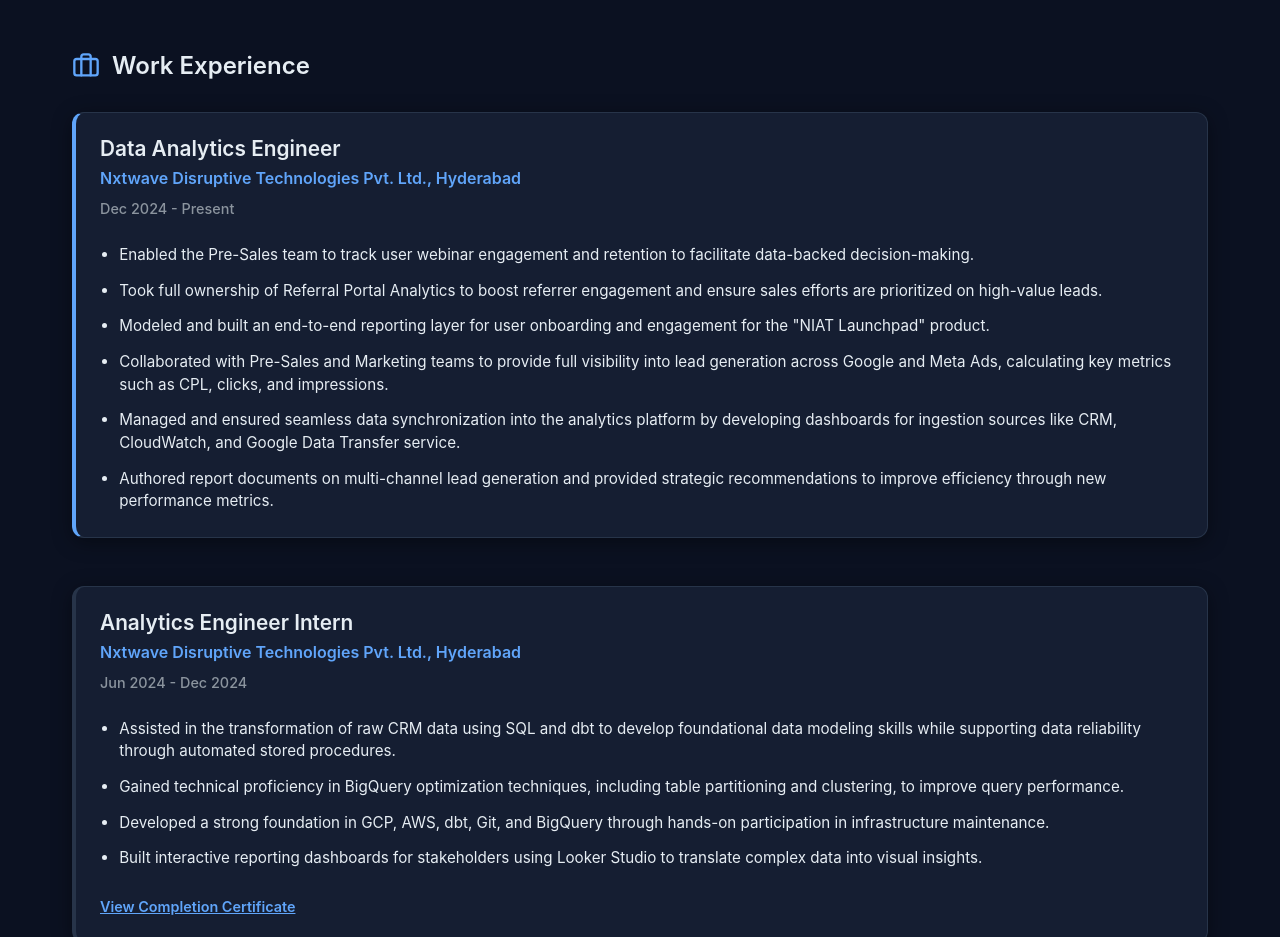
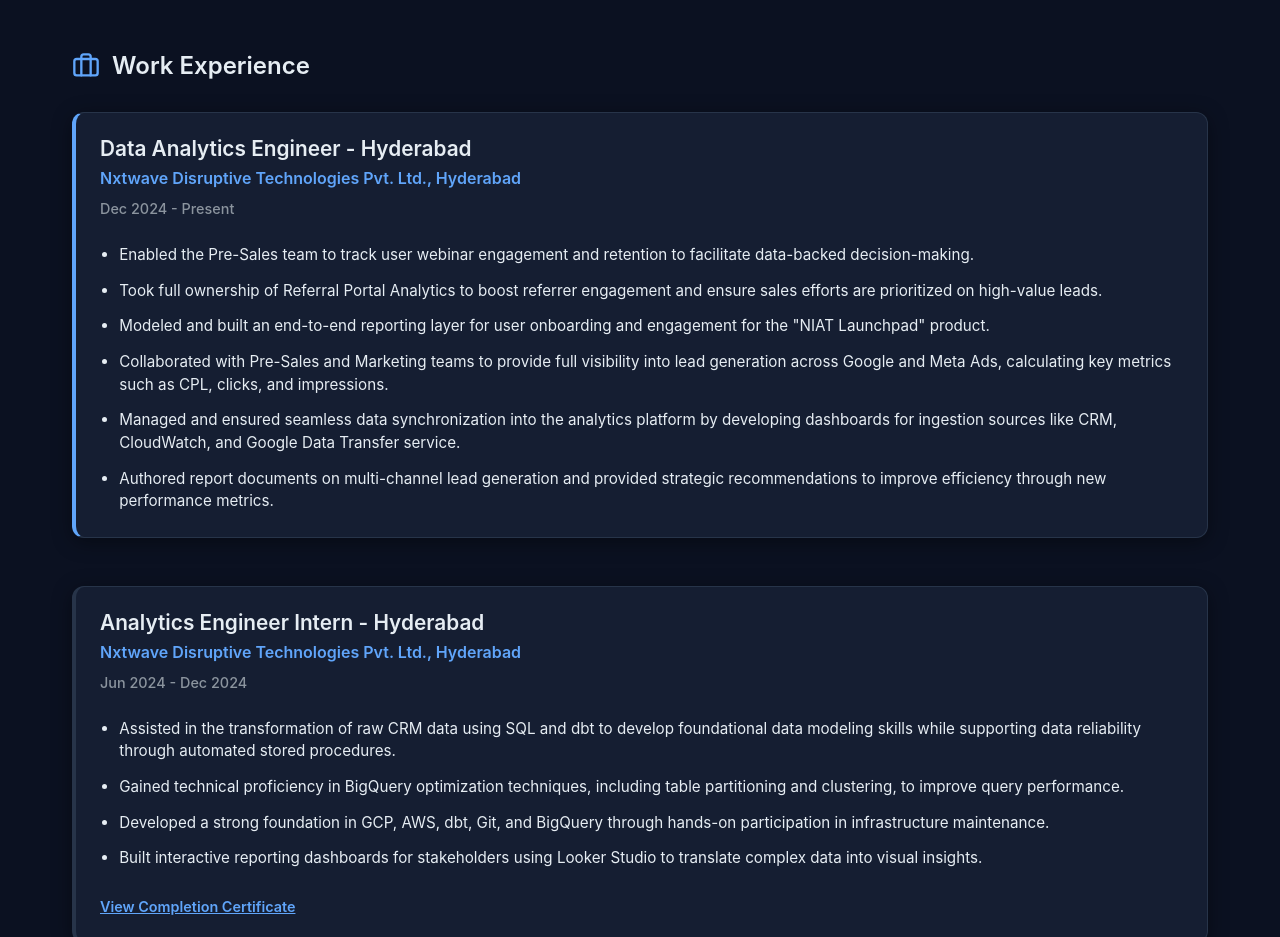
Before and after one commit to HarshKumarGuptagit/portfolio-website, a React (Vite) app: page / in a window 1280 px wide. Shown: the part 1240-2177 px from the top of the page. Built offline with nearby package versions, Linux system fonts and the light colour scheme; no server answers.

Commit message:
feat: Add WorkExperience component to display professional experience details.

```diff
--- a/src/components/WorkExperience.jsx
+++ b/src/components/WorkExperience.jsx
@@ -4,7 +4,7 @@
 const WorkExperience = () => {
   const experiences = [
     {
-      title: "Data Analytics Engineer",
+      title: "Data Analytics Engineer - Hyderabad",
       company: "Nxtwave Disruptive Technologies Pvt. Ltd., Hyderabad",
       period: "Dec 2024 - Present",
       points: [
@@ -18,7 +18,7 @@
       current: true
     },
     {
-      title: "Analytics Engineer Intern",
+      title: "Analytics Engineer Intern - Hyderabad",
       company: "Nxtwave Disruptive Technologies Pvt. Ltd., Hyderabad",
       period: "Jun 2024 - Dec 2024",
       points: [
```
